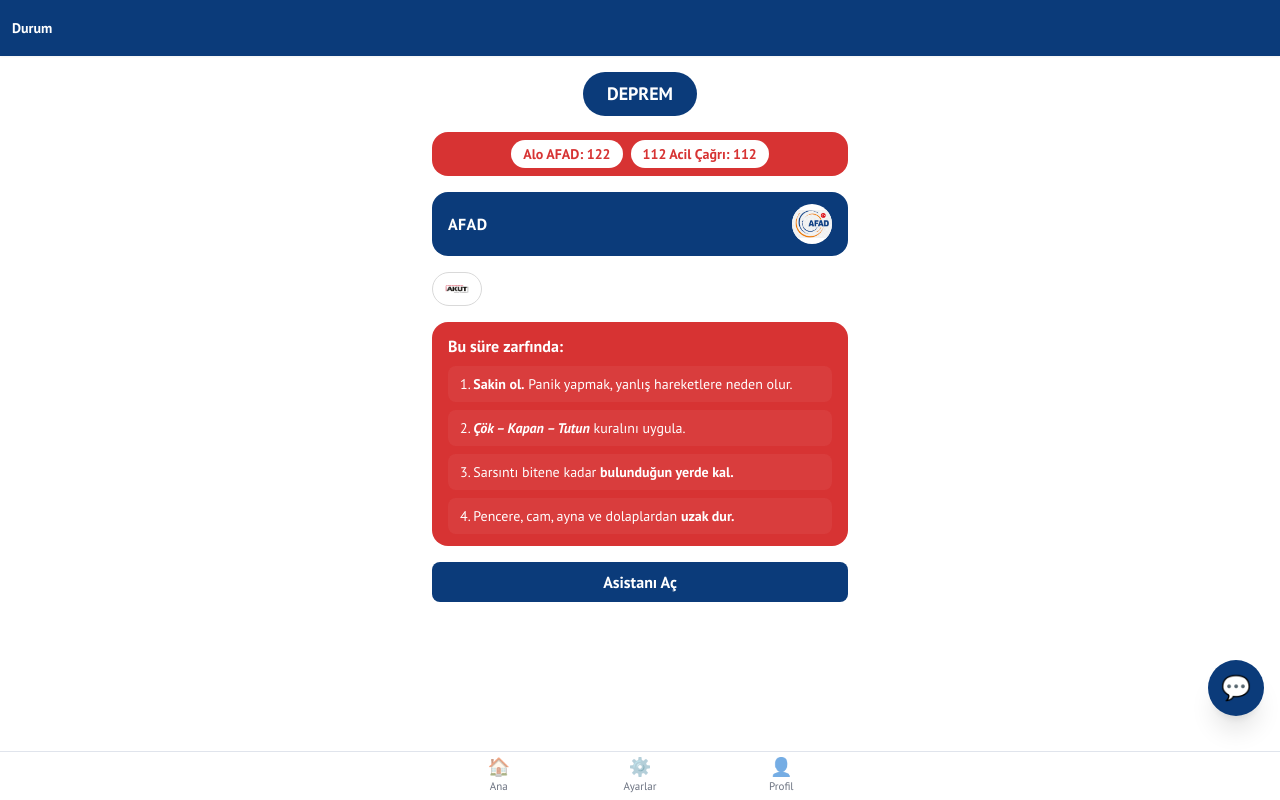
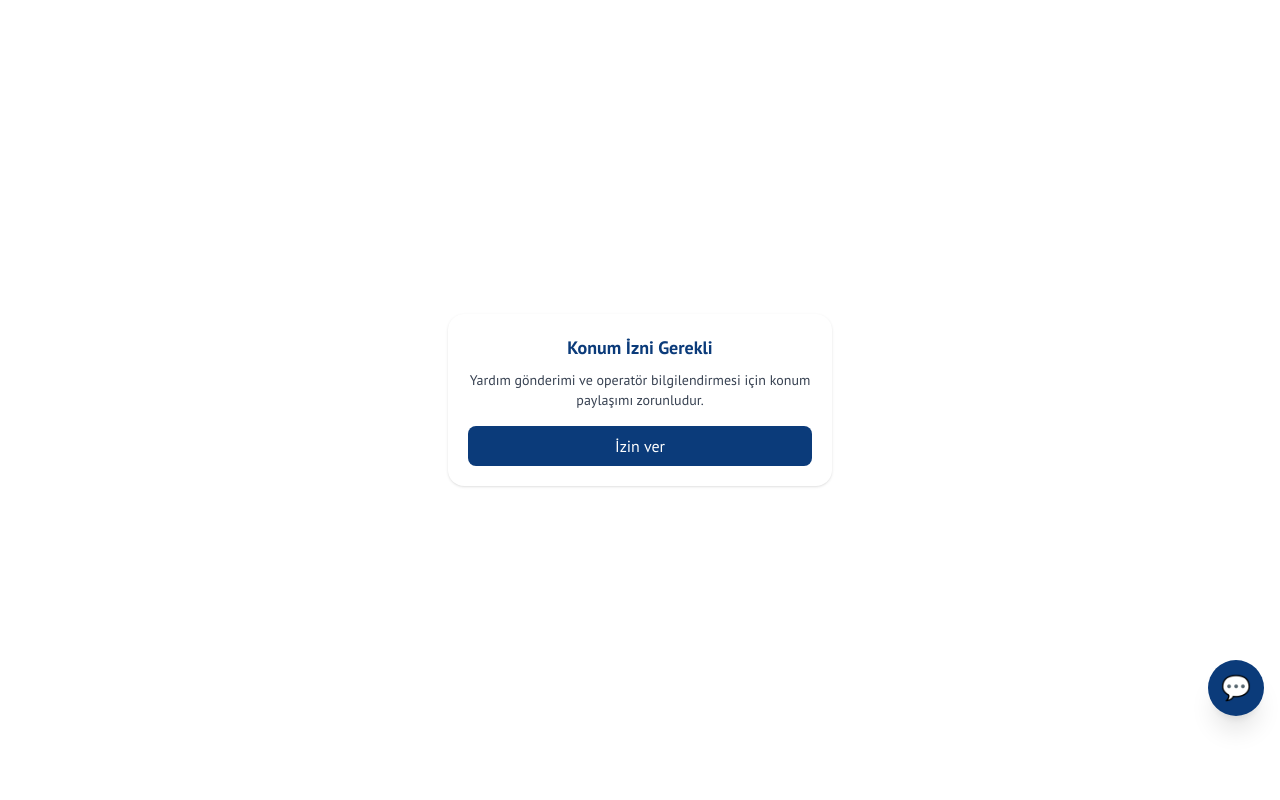
Before and after one commit to Efon845939/noodi-support, a Next.js app: page /status in a window 1280 px wide. Built offline with nearby package versions, Linux system fonts and the light colour scheme; a web font is replaced by a local one.

Commit message:
Update status page layout

```diff
--- a/src/app/status/page.tsx
+++ b/src/app/status/page.tsx
@@ -1,9 +1,10 @@
 'use client'
 
-import HeaderBar from '@/components/HeaderBar'
-import BottomTabs from '@/components/BottomTabs'
+import { useSearchParams } from 'next/navigation'
+import AppHeader from '@/components/AppHeader'
+import BottomNav from '@/components/BottomNav'
+import GeoGate from '@/components/GeoGate'
 import DisasterStatus from '@/components/DisasterStatus'
-import { useSearchParams } from 'next/navigation'
 
 const ORGS: Record<
   string,
@@ -18,7 +19,7 @@
   },
   SEL: {
     primary: { name: 'AFAD', logo: '/logos/afad.png' },
-    // Sel’de yardımcı olarak AKOM yeterli, itfaiyeyi karıştırmıyoruz
+    // Sel’de yardımcı olarak AKUT yeterli
     support: [{ name: 'AKUT', logo: '/logos/akut.png' }],
   },
   YANGIN: {
@@ -36,28 +37,36 @@
   },
 }
 
+type DisasterType = keyof typeof ORGS
+
 export default function StatusPage() {
   const sp = useSearchParams()
-  const subtypeRaw = (sp.get('subtype') || 'deprem').toString().toUpperCase()
+  const subtypeRaw = (sp.get('subtype') || 'DEPREM').toString().toUpperCase()
 
-  const TYPE = ['DEPREM', 'SEL', 'YANGIN', 'HEYELAN', 'FIRTINA'].includes(
-    subtypeRaw,
-  )
-    ? (subtypeRaw as any)
-    : ('DEPREM' as const)
+  const validTypes = Object.keys(ORGS) as DisasterType[]
+  const TYPE: DisasterType = validTypes.includes(subtypeRaw as DisasterType)
+    ? (subtypeRaw as DisasterType)
+    : 'DEPREM'
 
   const map =
-    ORGS[TYPE] || { primary: { name: 'AFAD', logo: '/logos/afad.png' }, support: [] }
+    ORGS[TYPE] ?? {
+      primary: { name: 'AFAD', logo: '/logos/afad.png' },
+      support: [],
+    }
 
   return (
-    <div className="min-h-[100svh] bg-white pb-[68px]">
-      <HeaderBar title="Durum" />
+    <GeoGate>
+      <div className="min-h-[100svh] bg-white flex flex-col">
+        <AppHeader userName={null} />
+        <main className="flex-1 max-w-md w-full mx-auto p-4">
           <DisasterStatus
             type={TYPE}
             primaryOrg={map.primary}
             supportOrgs={map.support}
           />
-      <BottomTabs />
+        </main>
+        <BottomNav />
       </div>
+    </GeoGate>
   )
 }
```
Lines whose indentation alone changed are shown as unchanged.
